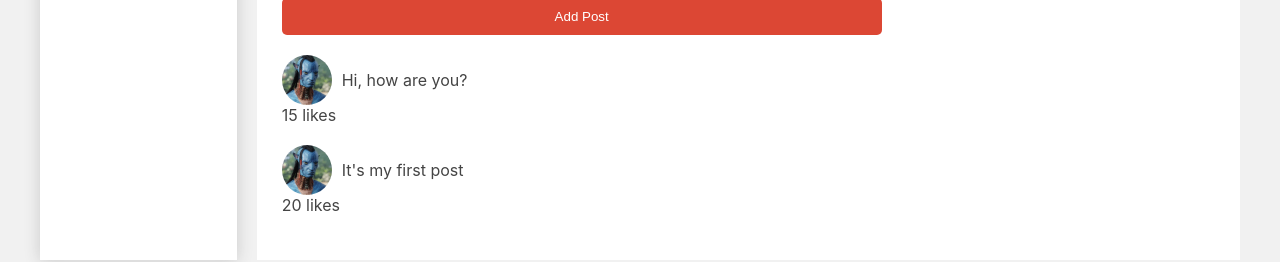
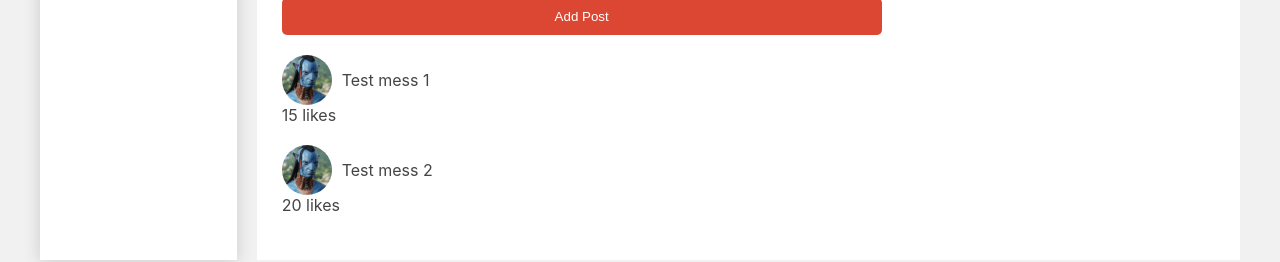
Before and after one commit to Amorphis81/react-way-of-samurai, a React (Create React App) app: page /profile in a window 1280 px wide. Shown: the part 454-716 px from the top of the page. Built offline with nearby package versions, Linux system fonts and the light colour scheme.

Commit message:
Lesson 24

```diff
--- a/src/App.js
+++ b/src/App.js
@@ -14,6 +14,22 @@ import Music from "./components/Music/Music";
 import Settings from "./components/Settings/Settings";
 
 const App = () => {
+  const dialogsData = [
+    {id: 1, name: 'Nike'},
+    {id: 2, name: 'Mike'},
+    {id: 3, name: 'Tramp'},
+    {id: 4, name: 'Obama'},
+    {id: 5, name: 'Alex'},
+    {id: 6, name: 'Victor'},
+  ]
+
+  const messagesData = [
+    {id: 1, message: 'Hi hi'},
+    {id: 2, message: 'Ho ho'},
+    {id: 3, message: 'Hu hu'},
+  ]
+
+
   return (
     <Router>
       <div className={'app-wrapper'}>
@@ -25,7 +41,7 @@ const App = () => {
               <Profile />
             </Route>
             <Route path={'/dialogs'}>
-              <Dialogs />
+              <Dialogs dialogsData = {dialogsData} messagesData={messagesData}/>
             </Route>
             <Route path={'/news'}>
               <News />
--- a/src/components/Dialogs/Dialogs.jsx
+++ b/src/components/Dialogs/Dialogs.jsx
@@ -24,6 +24,11 @@ const Message = (props) => {
 }
 
 const Dialogs = (props) => {
+  const dialogsData = props.dialogsData;
+  const messagesData = props.messagesData;
+  const dialogsItemArray = dialogsData.map( el => {
+    return `<DialogItem name={${el.name}} id={${el.id}}/>`
+  });
   return (
     <div className={'dialogs'}>
       <h2 className="h2 dialogs__title">Диалоги</h2>
--- a/src/components/Profile/MyPosts/MyPosts.jsx
+++ b/src/components/Profile/MyPosts/MyPosts.jsx
@@ -1,6 +1,10 @@
 import Post from "./Post/Post";
 
 const MyPosts = () => {
+  const postData = [
+    {id: 1, message: 'Test mess 1', likeCounts: 15},
+    {id: 2, message: 'Test mess 2', likeCounts: 20},
+  ]
   return (
     <div className={'posts-wrapper'}>
       <h2 className="h2 posts-wrapper__title">My posts</h2>
@@ -12,8 +16,8 @@ const MyPosts = () => {
         </div>
       </div>
       <div className={'posts content__posts'}>
-        <Post message={'Hi, how are you?'} likeCounts={15}/>
-        <Post message={"It's my first post"} likeCounts={20}/>
+        <Post message={postData[0].message} likeCounts={postData[0].likeCounts}/>
+        <Post message={postData[1].message} likeCounts={postData[1].likeCounts}/>
       </div>
     </div>
   );
```
Also changed, not shown: 1 other file (tests, documents, lock files or other folders).
